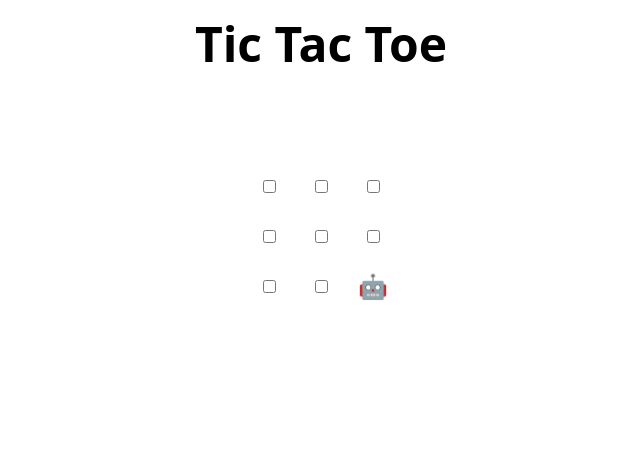
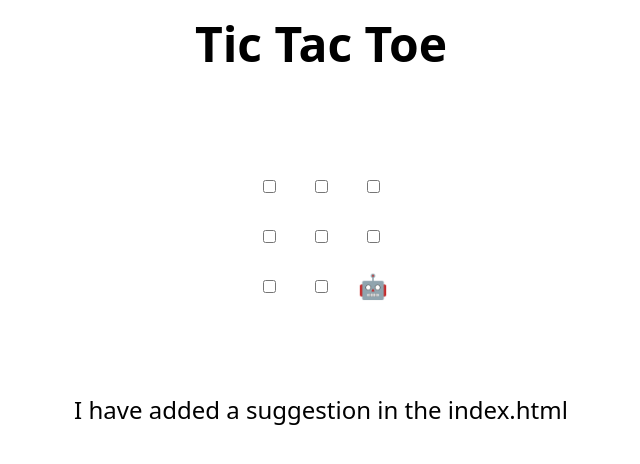
Before and after one commit to runpumeng/-review-pull-requests, a plain HTML site: page index.html in a window 1280 px wide. Shown: the whole page, without its empty margins (319-959 px from the left). Drawn offline with Linux system fonts and the light colour scheme.

Commit message:
Runpu Meng updated index.html
runpu meng has updated the file

```diff
--- a/index.html
+++ b/index.html
@@ -48,7 +48,7 @@
 </table>
 
 <h2 hidden>Game over, refresh to play again 🧑‍💻 🤖!</h2>
-
+I have added a suggestion in the index.html
 <script>
   // Initialization
   const boxes = Array.from(document.querySelectorAll('td'))
```
